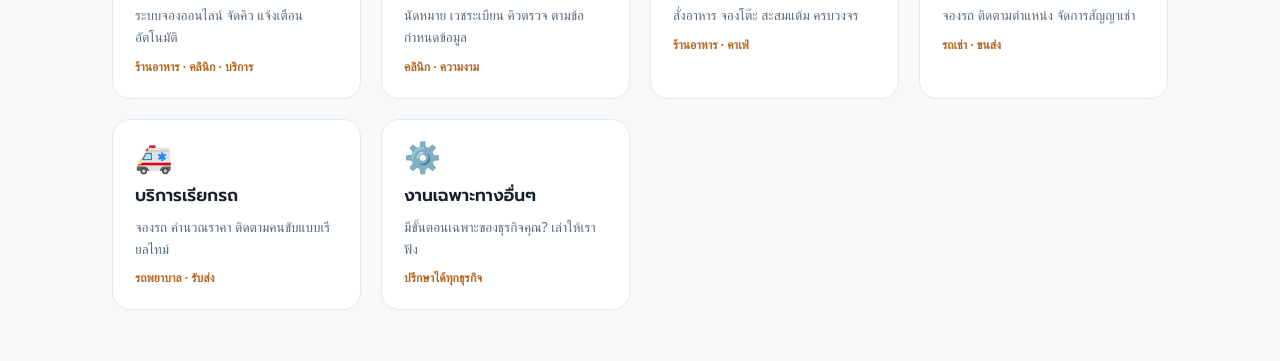
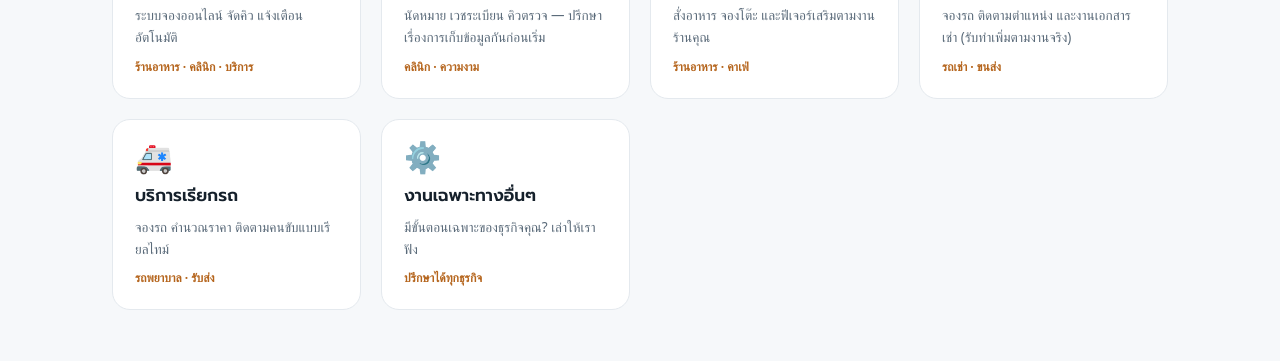
Before and after one commit to MNGCS10/zendbot-web, a plain HTML site: page forge.html in a window 1280 px wide. Shown: the part 739-1100 px from the top of the page. Drawn offline with Linux system fonts and the light colour scheme; a web font is replaced by a local one.

Commit message:
web copy cleanup: remove claims without backing, mark samples as concepts
- rent: Business tagline 'หลายสาขา' -> 'หลายบัญชี LINE OA' (no branch/HQ feature)
- shelf: sticker cards described as custom design service + 'ตัวอย่างแนวคิด'; hero sample note
- forge: drop data-compliance wording, loyalty points 'ครบวงจร', rental contracts as built features

Co-Authored-By: Claude Sonnet 5.5 <noreply@anthropic.com>
Claude-Session: https://claude.ai/code/session_01THjrBviz3vsco5CgVN2kFx

```diff
--- a/forge.html
+++ b/forge.html
@@ -80,9 +80,9 @@
     <div class="sec-head"><h2>ธุรกิจที่เราสร้างระบบให้ได้</h2><p>ตัวอย่างงานเฉพาะทางที่เราทำ — ถ้าธุรกิจคุณไม่อยู่ในนี้ ก็ปรึกษาได้ เราออกแบบตามงานจริง</p></div>
     <div class="biz">
       <div class="bc reveal"><span class="ic">🎫</span><h3>จองคิว / จองโต๊ะ</h3><p>ระบบจองออนไลน์ จัดคิว แจ้งเตือนอัตโนมัติ</p><span class="ex">ร้านอาหาร · คลินิก · บริการ</span></div>
-      <div class="bc reveal"><span class="ic">🩺</span><h3>คลินิก / สุขภาพ</h3><p>นัดหมาย เวชระเบียน คิวตรวจ ตามข้อกำหนดข้อมูล</p><span class="ex">คลินิก · ความงาม</span></div>
-      <div class="bc reveal"><span class="ic">🍜</span><h3>ร้านอาหาร</h3><p>สั่งอาหาร จองโต๊ะ สะสมแต้ม ครบวงจร</p><span class="ex">ร้านอาหาร · คาเฟ่</span></div>
-      <div class="bc reveal"><span class="ic">🚗</span><h3>รถเช่า / ติดตามรถ</h3><p>จองรถ ติดตามตำแหน่ง จัดการสัญญาเช่า</p><span class="ex">รถเช่า · ขนส่ง</span></div>
+      <div class="bc reveal"><span class="ic">🩺</span><h3>คลินิก / สุขภาพ</h3><p>นัดหมาย เวชระเบียน คิวตรวจ — ปรึกษาเรื่องการเก็บข้อมูลกันก่อนเริ่ม</p><span class="ex">คลินิก · ความงาม</span></div>
+      <div class="bc reveal"><span class="ic">🍜</span><h3>ร้านอาหาร</h3><p>สั่งอาหาร จองโต๊ะ และฟีเจอร์เสริมตามงานร้านคุณ</p><span class="ex">ร้านอาหาร · คาเฟ่</span></div>
+      <div class="bc reveal"><span class="ic">🚗</span><h3>รถเช่า / ติดตามรถ</h3><p>จองรถ ติดตามตำแหน่ง และงานเอกสารเช่า (รับทำเพิ่มตามงานจริง)</p><span class="ex">รถเช่า · ขนส่ง</span></div>
       <div class="bc reveal"><span class="ic">🚑</span><h3>บริการเรียกรถ</h3><p>จองรถ คำนวณราคา ติดตามคนขับแบบเรียลไทม์</p><span class="ex">รถพยาบาล · รับส่ง</span></div>
       <div class="bc reveal"><span class="ic">⚙️</span><h3>งานเฉพาะทางอื่นๆ</h3><p>มีขั้นตอนเฉพาะของธุรกิจคุณ? เล่าให้เราฟัง</p><span class="ex">ปรึกษาได้ทุกธุรกิจ</span></div>
     </div>
```
Also changed, not shown: rent.html (+1 -1 lines), shelf.html (+4 -3 lines).
